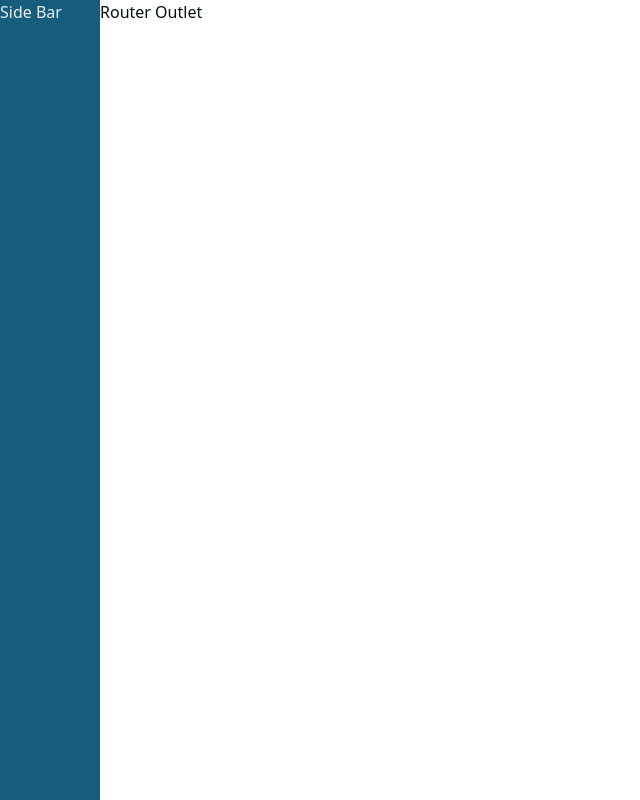
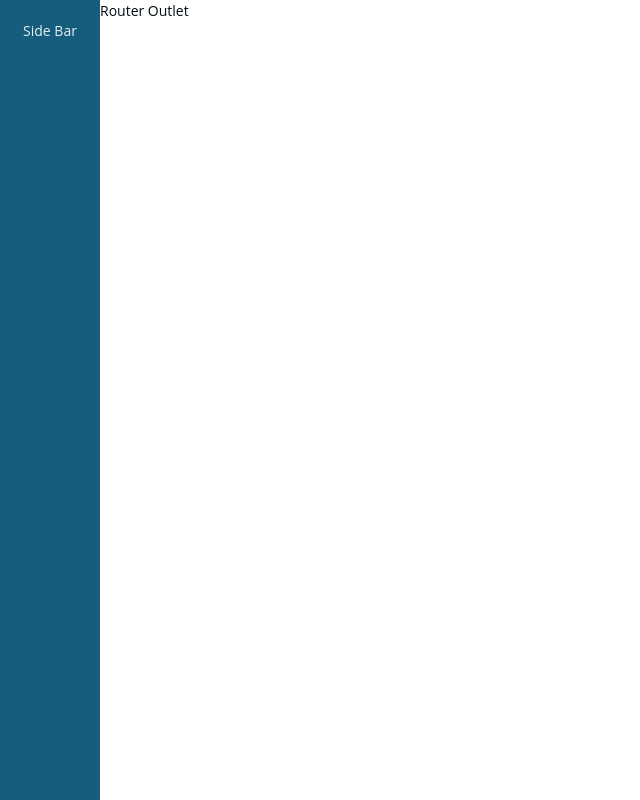
Before and after one commit to DoToMaSi/Desafio-Aielo, an Angular app: page / in a window 1280 px wide. Shown: the whole page, without its empty margins (0-640 px from the left). Built offline with nearby package versions, Linux system fonts and the light colour scheme.

Commit message:
- New Visual assets and Typography

```diff
--- a/src/app/app.component.scss
+++ b/src/app/app.component.scss
@@ -6,7 +6,16 @@
 
   #sidebar-menu {
     @include primary-container;
+    display: flex;
+    flex-direction: column;
+    align-items: center;
     width: 100px;
+    height: 100vh;
+    padding: 20px;
+  }
+
+  #main-content {
+    flex: 1 1 auto;
     height: 100vh;
   }
 }
--- a/src/styles.scss
+++ b/src/styles.scss
@@ -2,4 +2,5 @@
 
 /* Importing Bootstrap SCSS file. */
 @import 'bootstrap/scss/bootstrap';
-@import 'theme/colors';
+@import 'colors';
+@import 'typography';
--- /dev/null
+++ b/src/theme/_typography.scss
@@ -0,0 +1,60 @@
+@import url('https://fonts.googleapis.com/css2?family=Exo:wght@100;200;300;400;500;600;700;800;900&display=swap');
+
+@font-face {
+  font-family: "Exo";
+  font-style: normal;
+  font-display: swap;
+  src: url('https://fonts.googleapis.com/css2?family=Exo:wght@100;200;300;400;500;600;700;800;900&display=swap');
+}
+
+@font-face {
+  font-family: "Open Sans";
+  font-style: normal;
+  font-display: swap;
+  @import url('https://fonts.googleapis.com/css2?family=Open+Sans:wght@300;400;500;600;700;800&display=swap');
+  unicode-range: U+0460-052F, U+1C80-1C88, U+20B4, U+2DE0-2DFF, U+A640-A69F,
+    U+FE2E-FE2F;
+}
+
+* {
+  font-family: 'Open Sans', Tahoma, Geneva, Verdana, sans-serif;
+  font-size: 14px;
+}
+
+h1, h2, h3, h4 {
+  font-family: 'Exo', 'Open Sans', Tahoma, Geneva, Verdana, sans-serif;
+}
+
+h1 {
+  font-size: 36px;
+  font-weight: 700;
+}
+
+h2 {
+  font-size: 32px;
+  font-weight: 700;
+}
+
+h3 {
+  font-size: 28px;
+  font-weight: 600;
+}
+
+h4 {
+  font-size: 24px;
+  font-weight: 600;
+}
+
+h5 {
+  font-size: 22px;
+  font-weight: 600;
+}
+
+h6 {
+  font-size: 16px;
+  font-weight: 600;
+}
+
+p {
+  font-weight: 700;
+}
```
Also changed, not shown: src/assets/icons/menu-burger.png (added), src/assets/images/aielo-logo-1.png (added).
